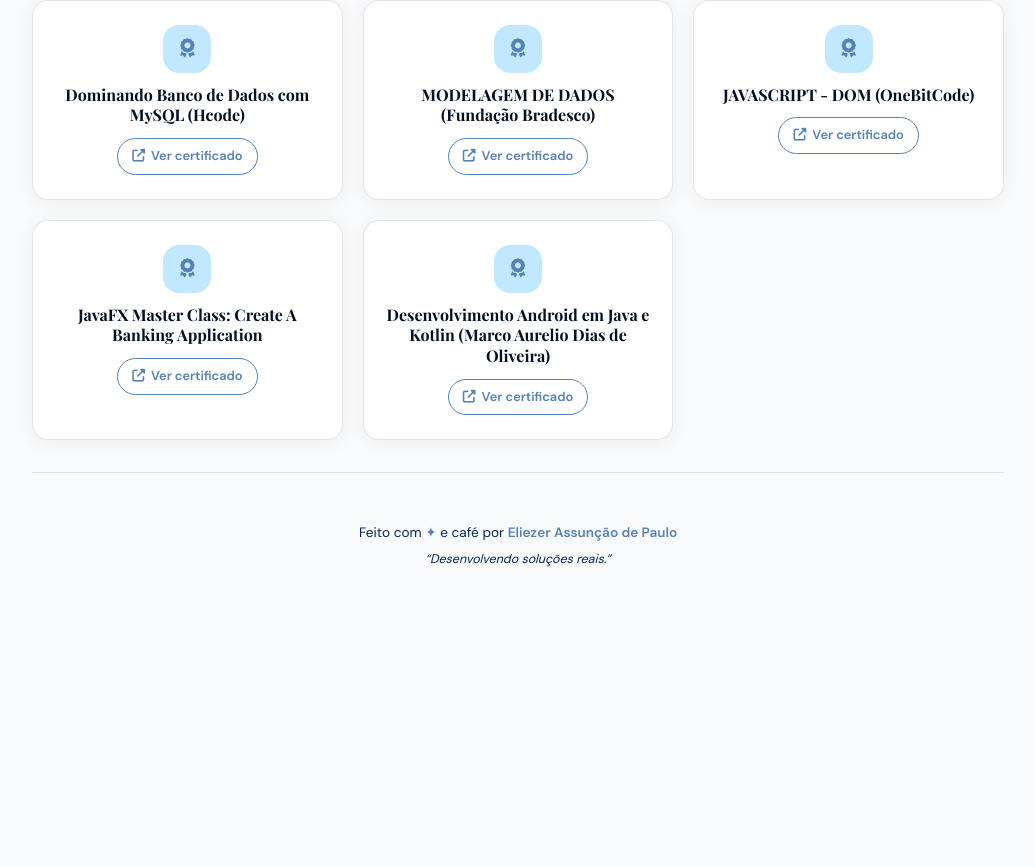
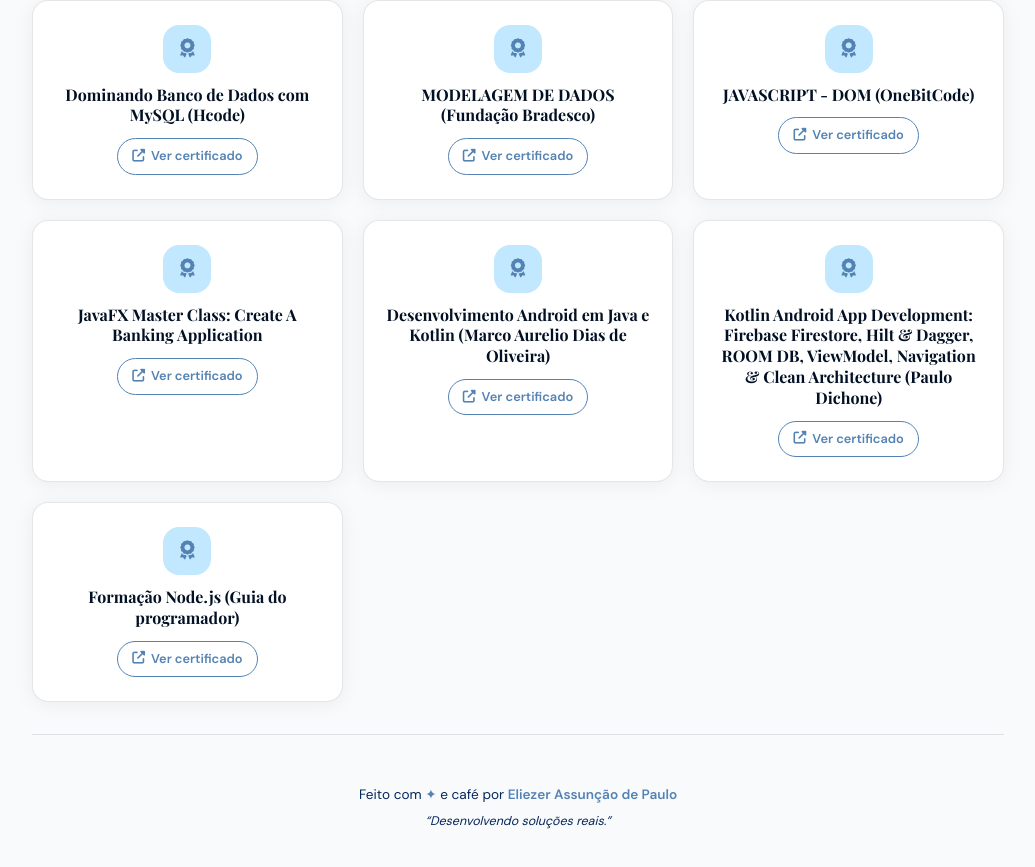
Before and after one commit to eliezer-dev-software-enginner/eliezer-dev, a Next.js app: page / in a window 1280 px wide. Shown: the part 3387-4254 px from the top of the page, without its empty margins (122-1157 px from the left). Before the commit the page ends 4054 px from the top, so only its background shows below. Built offline with nearby package versions, Linux system fonts and the light colour scheme; a web font is replaced by a local one.

Commit message:
feat: adicionado novo certificado

```diff
--- a/app/data.ts
+++ b/app/data.ts
@@ -250,4 +250,15 @@
     urlSource:
       'https://udemy-certificate.s3.amazonaws.com/pdf/UC-d5c1ee03-0522-4b45-a9d0-0b4ec583e1eb.pdf',
   },
+  {
+    title:
+      'Kotlin Android App Development: Firebase Firestore, Hilt & Dagger, ROOM DB, ViewModel, Navigation & Clean Architecture (Paulo Dichone)',
+    urlSource:
+      'https://udemy-certificate.s3.amazonaws.com/pdf/UC-5372de66-f47f-4063-ab63-4a2ea956d92b.pdf',
+  },
+  {
+    title: 'Formação Node.js (Guia do programador)',
+    urlSource:
+      'https://udemy-certificate.s3.amazonaws.com/pdf/UC-7a3cdb30-5cb7-431f-8aed-4ce965165194.pdf',
+  },
 ];
```
